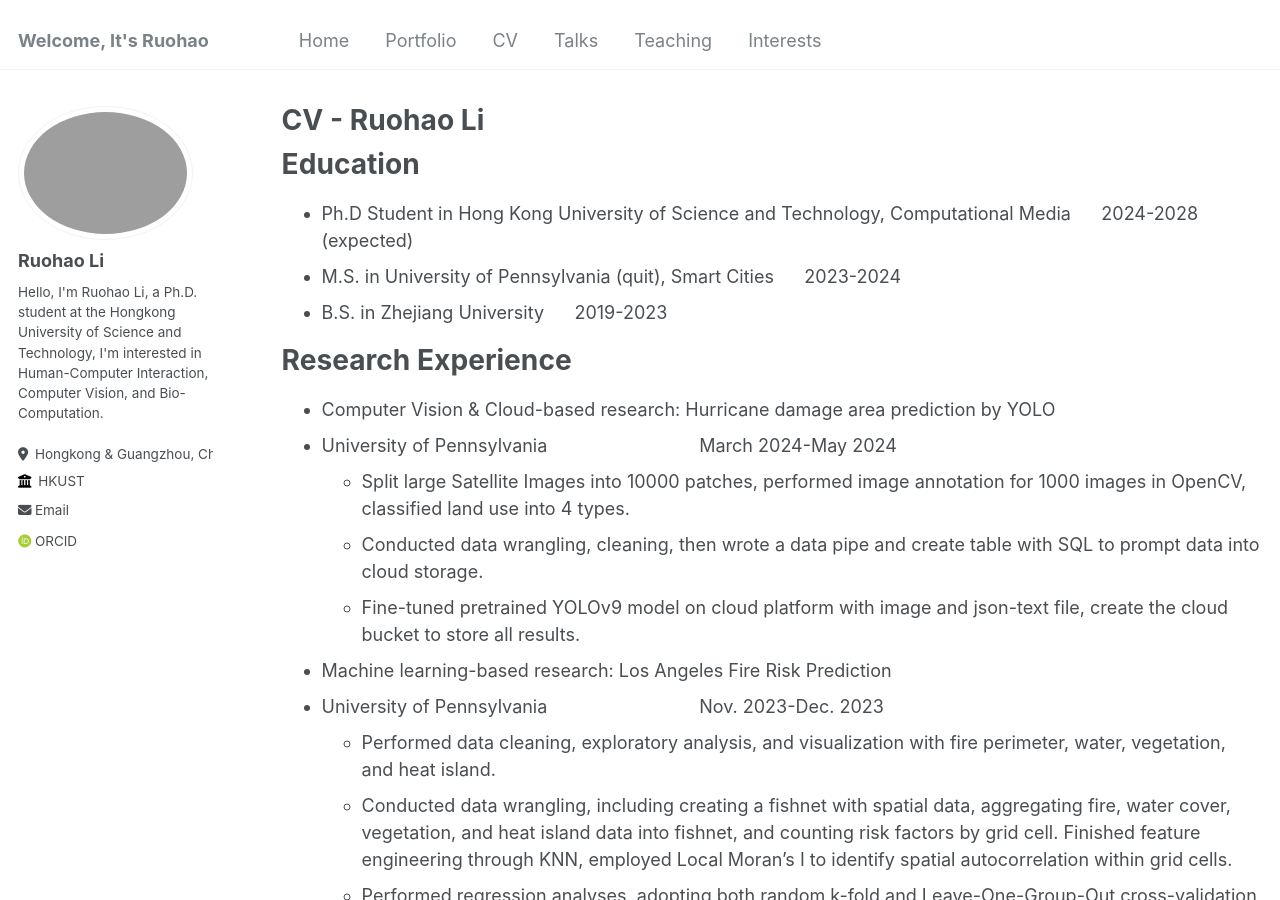
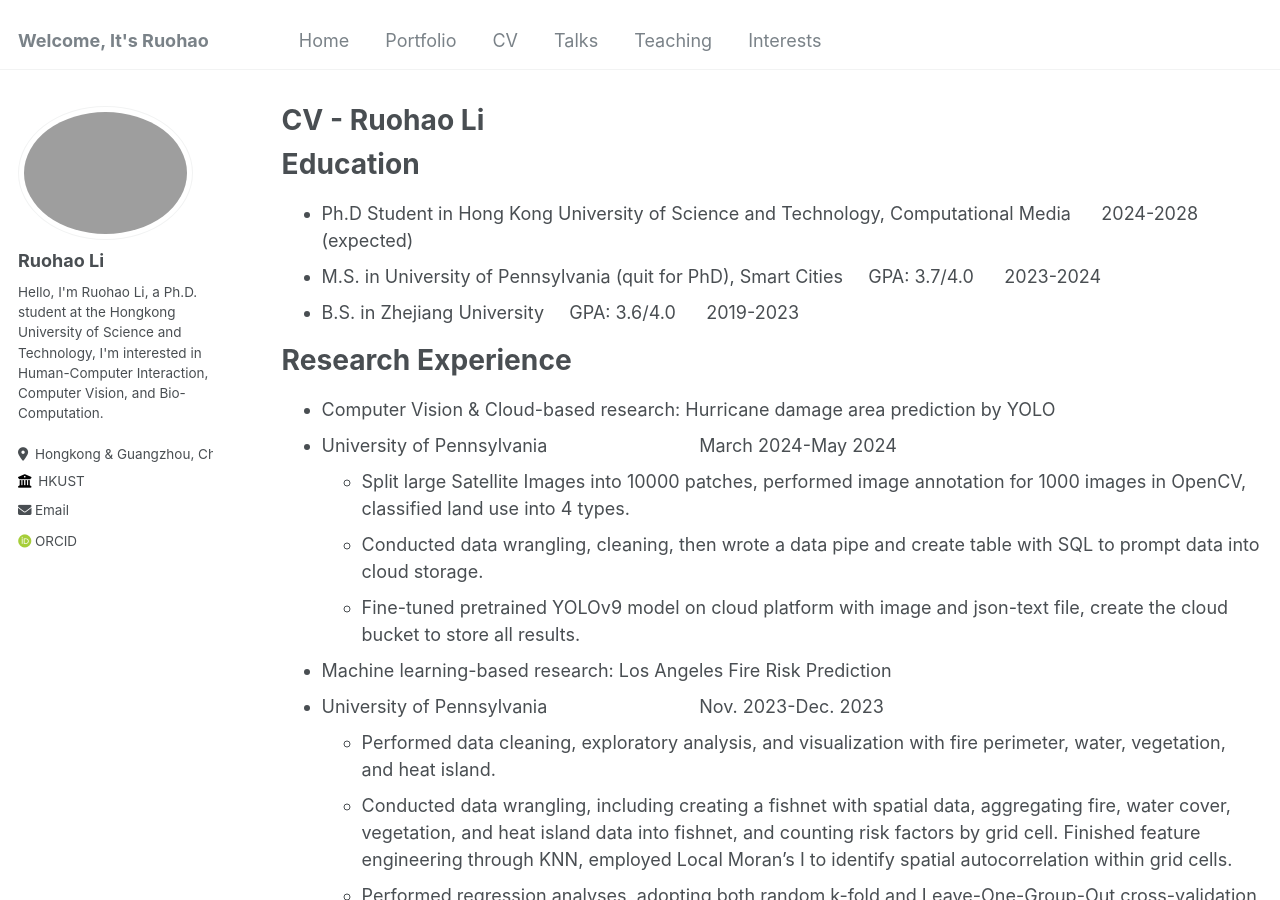
Before and after one commit to ruohaoli/ruohaoli.github.io, a Jekyll site: the page built from _pages/cv.md, in a window 1280 px wide and 900 px high. Built offline with Jekyll 4.4.1, drawn with Linux system fonts in a browser that asks for light colours; some web fonts are replaced.

Commit message:
Update cv.md

```diff
--- a/_pages/cv.md
+++ b/_pages/cv.md
@@ -12,8 +12,8 @@ redirect_from:
 Education
 ======
 * Ph.D Student in Hong Kong University of Science and Technology, Computational Media  &nbsp;&nbsp;&nbsp;&nbsp; 2024-2028 (expected)
-* M.S. in University of Pennsylvania (quit), Smart Cities &nbsp;&nbsp;&nbsp;&nbsp; 2023-2024
-* B.S. in Zhejiang University &nbsp;&nbsp;&nbsp;&nbsp; 2019-2023
+* M.S. in University of Pennsylvania (quit for PhD), Smart Cities &nbsp;&nbsp;&nbsp;&nbsp;GPA: 3.7/4.0 &nbsp;&nbsp;&nbsp;&nbsp; 2023-2024
+* B.S. in Zhejiang University &nbsp;&nbsp;&nbsp;&nbsp;GPA: 3.6/4.0 &nbsp;&nbsp;&nbsp;&nbsp; 2019-2023
 
 Research Experience
 ======
```
